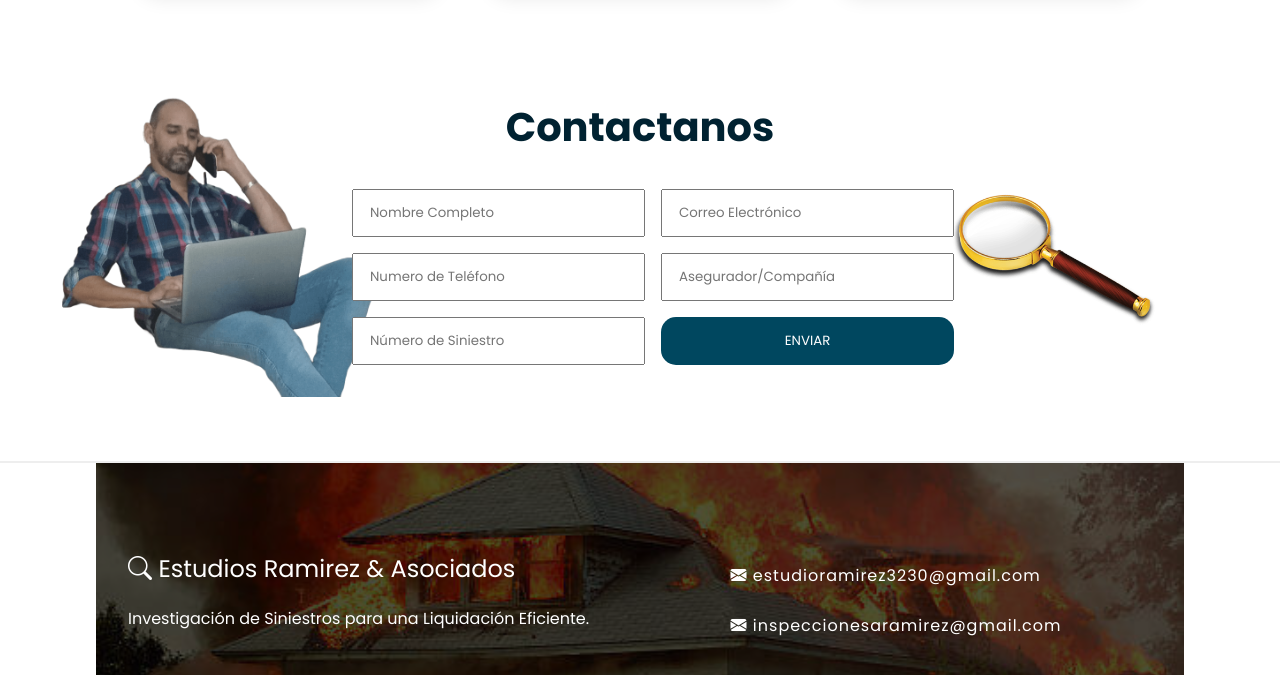
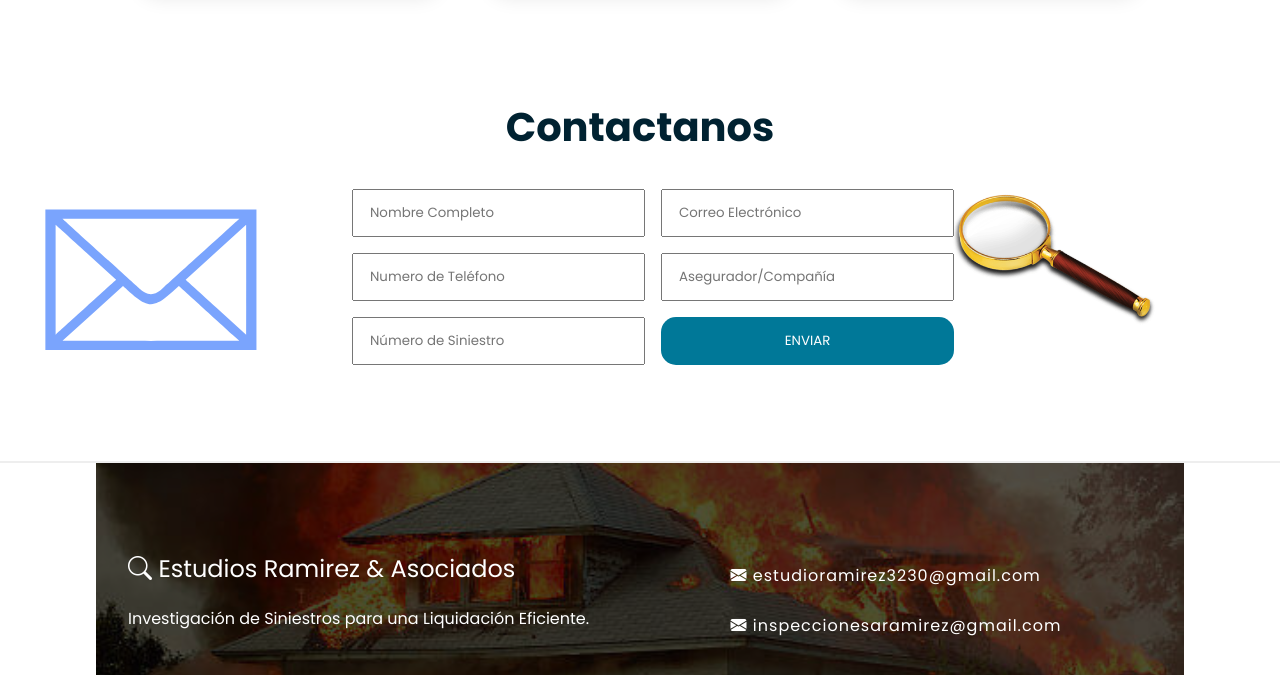
Before and after one commit to Oscedu15/Ramirez_Asociados, a plain HTML site: page index.html in a window 1280 px wide. Shown: the part 2535-3210 px from the top of the page. Drawn offline with nearby package versions, Linux system fonts and the light colour scheme.

Commit message:
Cambios de image y ajuste de color en boton formulario

```diff
--- a/style.css
+++ b/style.css
@@ -400,11 +400,11 @@ a {
     gap: 2rem;
     align-items: center;
     background-repeat: no-repeat;
-    background-image: url("./images/emmanuel.png")
+    background-image: url("./images/Sobre.svg")
     , url("./images/lupa2.png");
-    background-size: 21.875rem,
+    background-size: 13.875rem,
     17.5rem;
-    background-position: 0px -2.1875rem,
+    background-position: 0px 4.1875rem,
     55rem 5.625rem;
 }
 
@@ -473,7 +473,7 @@ a {
 .reservation-form .button {
     grid-area: button;
     border: 0;
-    background-color: var(--color-primario);
+    background-color: var(--color-secundario);
     text-transform: uppercase;
     color: white;
     border-radius: .9375rem;
@@ -483,6 +483,7 @@ a {
 
 .reservation-form .button:hover {
     transform: scale(0.95);
+    color: #bebebe;
 }
 
 /* Prueba para wasap */
@@ -690,7 +691,7 @@ con flex 1, se divide el espacio en partes iguales */
         top: 100%;
         left: 0;
         right: 0;
-        background-color: var(--color-primario);
+        background-color: var(--color-secundario);
         display: none;
     }
 
```
Also changed, not shown: index.html (+0 -1 lines), images/Sobre.svg (added).
